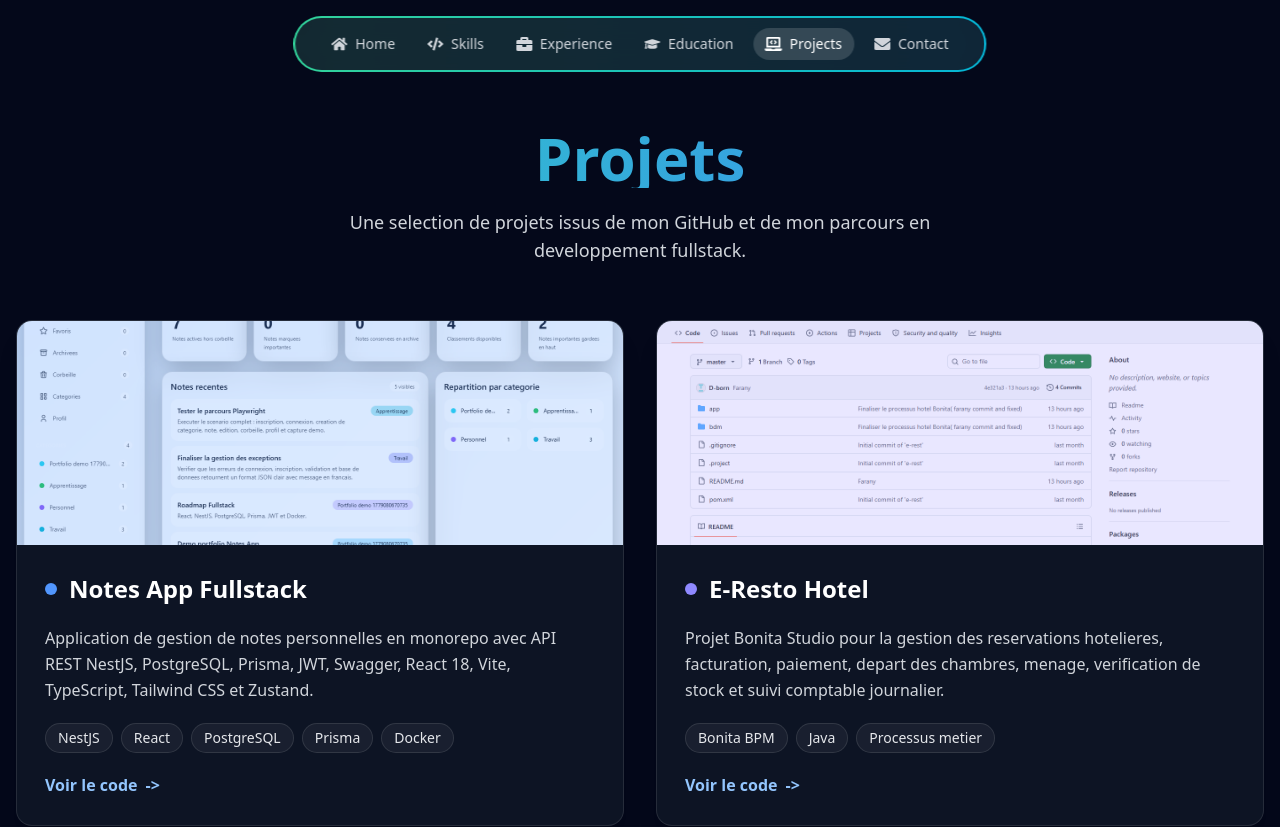
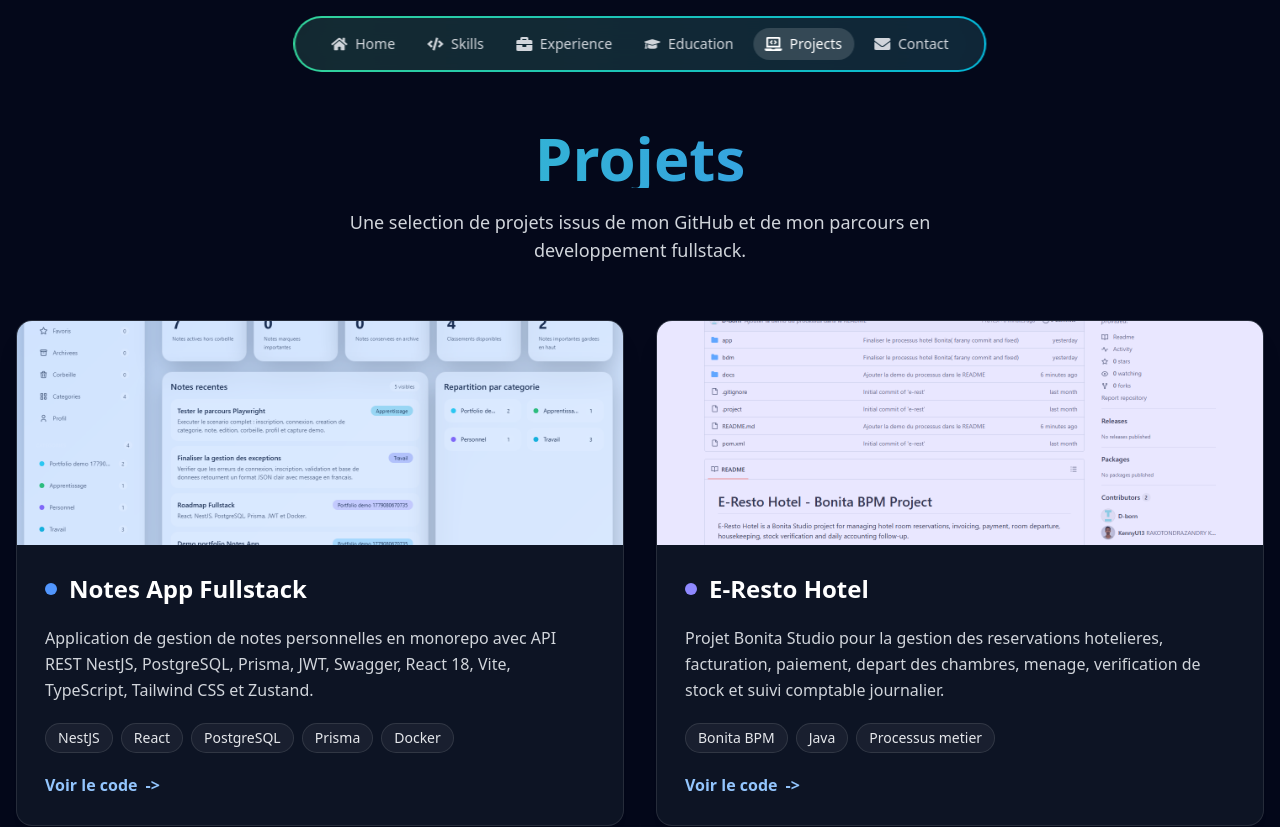
Before and after one commit to KennyU13/KennyU13.github.io, a React (Vite) app: page /projects in a window 1280 px wide. Shown: the top 827 px of the page. Built offline with nearby package versions, Linux system fonts and the light colour scheme.

Commit message:
Refresh e-resto project demo

```diff
--- a/src/pages/Projects/Projects.jsx
+++ b/src/pages/Projects/Projects.jsx
@@ -16,7 +16,7 @@ const projects = [
     title: "E-Resto Hotel",
     description:
       "Projet Bonita Studio pour la gestion des reservations hotelieres, facturation, paiement, depart des chambres, menage, verification de stock et suivi comptable journalier.",
-    image: "/project-demos/e-resto.png",
+    image: "/project-demos/e-resto.png?v=2",
     color: "#8f89ff",
     stack: ["Bonita BPM", "Java", "Processus metier"],
     githubLink: "https://github.com/KennyU13/e-resto",
```
Also changed, not shown: public/project-demos/e-resto.png.
